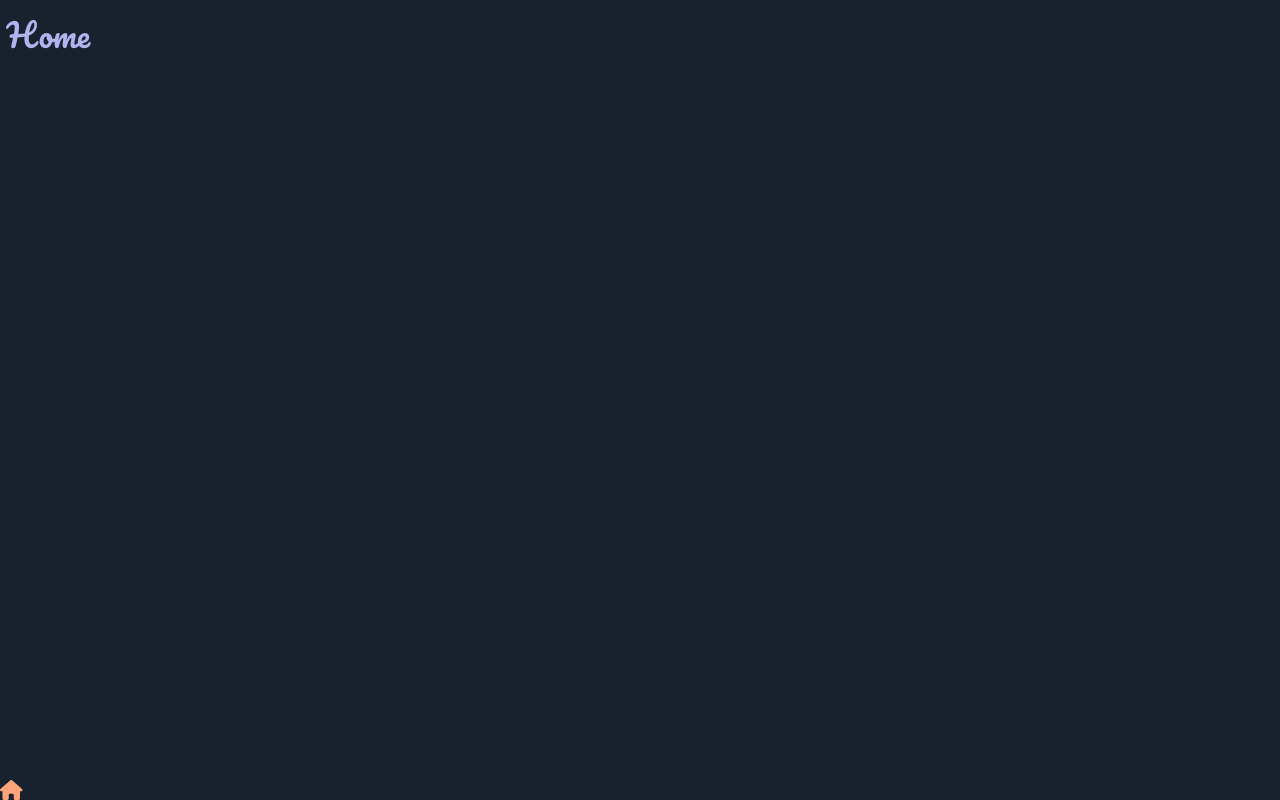
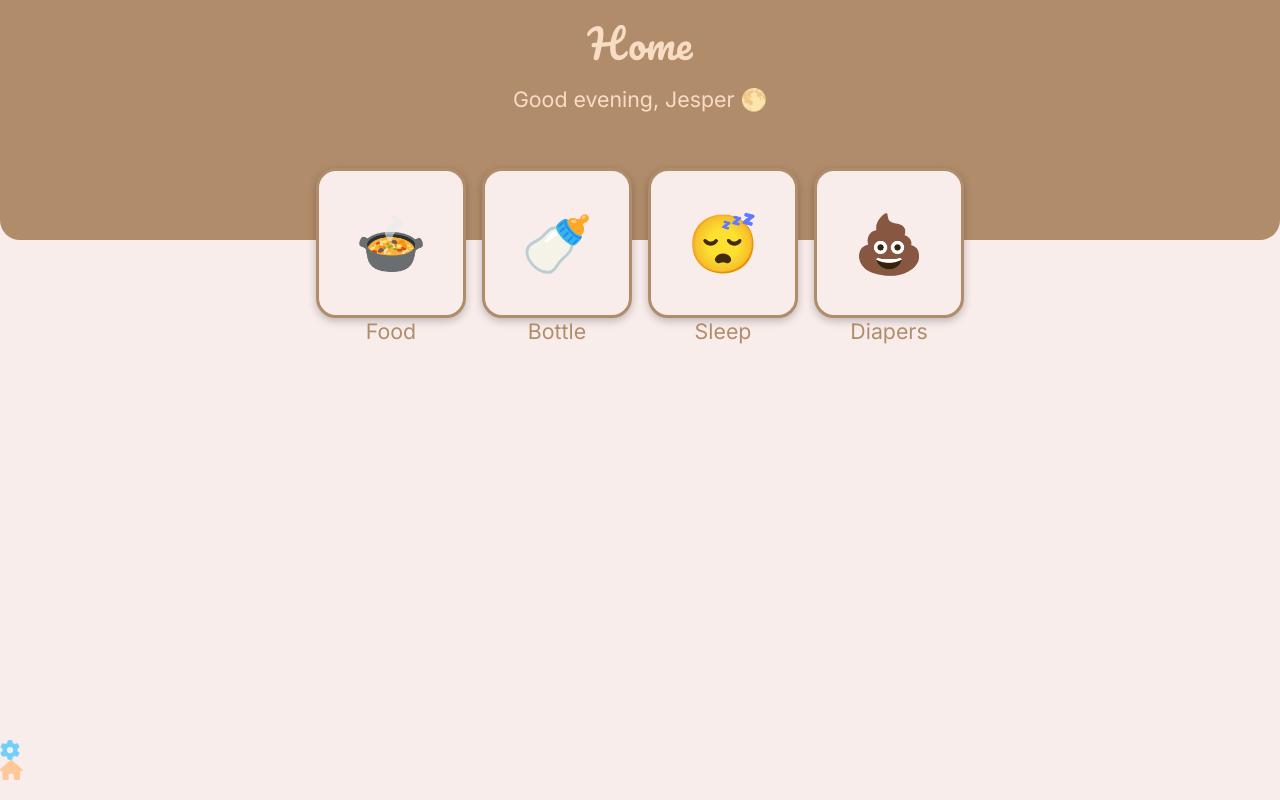
Before and after one commit to happsie/kiddo, a React (Vite) app in the folder ui/: page / in a window 1280 px wide. Built offline with nearby package versions, Linux system fonts and the light colour scheme.

Commit message:
working on new design

```diff
--- a/ui/src/index.css
+++ b/ui/src/index.css
@@ -4,12 +4,12 @@
 @import "default.css";
 
 :root {
-    --text: #0d0c2b;
-    --light-text: #b0b3ee;
-    --background: #18222e;
-    --light: #f8f8f8;
-    --primary: #809be4;
-    --secondary: #5566ce;
+    --text: #B18C6B;
+    --light-text: #f9dcc4;
+    --background: #f8edeb;
+    --light: #fcd5ce;
+    --primary: #ffb5a7;
+    --secondary: #fec89a;
     --accent: #ffa37a;
     --soft-red: #ff999a;
     --soft-blue: #70d0fb;
--- a/ui/src/modules/core/components/card/Card.module.css
+++ b/ui/src/modules/core/components/card/Card.module.css
@@ -14,6 +14,10 @@
     align-items: center;
     border-radius: 20px;
     cursor: pointer;
+    border: 3px solid #FF69B4;
+    border-radius: 20px;
+    box-shadow: rgba(0, 0, 0, 0.24) 0px 3px 8px;
+    background-color: var(--background);
 
     span {
         font-size: 43pt;
--- a/ui/src/modules/core/components/card/Card.tsx
+++ b/ui/src/modules/core/components/card/Card.tsx
@@ -18,7 +18,7 @@ export const Card: React.FC<CardProps> = ({
     size = 'sm',
     className,
     title,
-    color = Color.SoftPurple,
+    color = Color.Text,
     onClick,
     children
 }) => {
@@ -30,10 +30,10 @@ export const Card: React.FC<CardProps> = ({
                 [styles.sm]: size === 'sm',
                 [styles.md]: size === 'md',
                 [styles.lg]: size === 'lg'
-            })} style={{ backgroundColor: color }}>
+            })} style={{ borderColor: color }}>
             {children}
         </div>
-        {title ? <Text color={Color.LightText}>{title}</Text> : null}
+        {title ? <Text color={Color.Text}>{title}</Text> : null}
     </div>
     )
 }
--- a/ui/src/modules/core/components/container/Container.module.css
+++ b/ui/src/modules/core/components/container/Container.module.css
@@ -1,5 +1,5 @@
 .container {
-    padding: 1em;
+    padding: 0 0 1em 0;
     display: flex;
     align-items: center;
     flex-direction: column;
--- a/ui/src/modules/core/components/menu/Menu.module.css
+++ b/ui/src/modules/core/components/menu/Menu.module.css
@@ -7,9 +7,7 @@
 .nav-items {
     display: flex;
     justify-content: space-evenly;
-    background-color: var(--light);
-    margin: 1em;
-    border-radius: 50px;
+    background-color: var(--text);
 }
 
 .nav-item {
@@ -19,133 +17,11 @@
     justify-content: center;
     cursor: pointer;
     svg {
-        color: var(--secondary);
+        color: var(--light-text);
     }
 }
 
 .selected > svg {
     animation: fade-in .3s 1;
-    color: var(--accent);
+    color: var(--secondary);
 }
-
-.context-menu-selected {
-    background-color: var(--light);
-}
-
-.context-menu-selected > svg {
-    color: var(--accent);
-}
-
-.track-menu-open {
-    animation: tilt .3s 1;
-    animation-fill-mode: forwards;
-}
-
-.track-menu-close {
-    animation: tilt-back .3s 1;
-    animation-fill-mode: forwards;
-}
-
-.track-menu {
-    position: fixed;
-    justify-content: space-evenly;
-    bottom: 5em;
-    width: 50svw;
-    animation: happy-expand .5s 1;
-    @media screen and (max-width: 768px) {
-        animation: mobile-menu-popup .3s 1;
-        animation-fill-mode: forwards;
-        width: 90svw;
-    }
-}
-
-.track-menu-item {
-    width: 100%;
-    padding: 1em;
-    display: flex;
-    justify-content: center;
-    cursor: pointer;
-    background-color: var(--light);
-
-    &:hover {
-        svg {
-            animation: popup .3s;
-            animation-fill-mode: forwards;
-        }
-    }
-
-    &:last-child {
-        border-top-right-radius: 50px;
-        border-bottom-right-radius: 50px;
-    }
-
-    &:first-child {
-        border-top-left-radius: 50px;
-        border-bottom-left-radius: 50px;
-    }
-}
-
-.track-menu-item:hover svg {
-    color: var(--accent);
-}
-
-.nav-item:hover > svg {
-    color: var(--accent);
-}
-
-@keyframes tilt {
-    0% {
-        transform: rotate(0deg);
-    }
-    100% {
-        transform: rotate(45deg);
-    }
-}
-
-@keyframes tilt-back {
-    0% {
-        transform: rotate(45deg);
-    }
-    100% {
-        transform: rotate(0deg);
-    }
-}
-
-@keyframes happy-expand {
-    0% {
-        width: 50px;
-    }
-    70% {
-        width: 50svw;
-    }
-}
-
-@keyframes popup {
-    0% {
-        transform: translateY(0px);
-    }
-    100% {
-        transform: translateY(-3px);
-    }
-}
-
-@keyframes mobile-menu-popup {
-    0% {
-        transform: translateY(0px);
-    }
-    50% {
-        transform: translateY(-3px);
-    }
-    100% {
-        transform: translateY(0px);
-    }
-}
-
-@keyframes fade-in {
-    0% {
-        color: var(--primary);
-    }
-    100% {
-        color: var(--accent);
-    }
-}
--- a/ui/src/modules/core/components/menu/Menu.tsx
+++ b/ui/src/modules/core/components/menu/Menu.tsx
@@ -1,19 +1,12 @@
 import { useLocation, useNavigate } from "react-router";
-import { useCallback, useEffect, useMemo, useState } from "react";
+import { useCallback } from "react";
 import styles from './Menu.module.css';
 import cls from 'classnames';
 import { FontAwesomeIcon } from "@fortawesome/react-fontawesome";
 import {
-    faPlus,
     faList,
     faHouse,
-    faPersonBreastfeeding,
-    faUtensils,
-    faPoop,
-    faBed,
-    faCapsules,
     faGear,
-    faChartLine
 } from '@fortawesome/free-solid-svg-icons'
 import { IconDefinition } from "@fortawesome/fontawesome-svg-core";
 import { Color } from "../../utils/colors.ts";
@@ -29,82 +22,30 @@ export type ContextMenuProps = {
     menuItems: MenuItem[];
 }
 
-const ContextMenu: React.FC<ContextMenuProps> = ({ show, menuItems }) => {
-    const navigate = useNavigate();
-    return (
-        <ol className={styles.trackMenu} style={{ display: show ? 'flex' : 'none' }}>
-            {menuItems.map((item, index) => (
-                <li key={index} className={styles.trackMenuItem} onClick={() => navigate(item.navigate)}>
-                    <FontAwesomeIcon icon={item.icon} color={item.color ?? Color.Background} size={'lg'} />
-                </li>
-            ))}
-        </ol>
-    );
-}
-
 export const Menu: React.FC = () => {
     const location = useLocation();
     const navigate = useNavigate();
-    const [showTrackMenu, setShowTrackMenu] = useState(false);
 
     const isSelected = useCallback((path: string) => {
         return location.pathname == path;
     }, [location.pathname])
-
-    useEffect(() => {
-        setShowTrackMenu(false);
-    }, [location.pathname]);
-
-    // TODO: Leave this as memo, we will probably have menu items loaded from user settings later
-    const trackMenuItems = useMemo<MenuItem[]>(() => ([
-        {
-            icon: faCapsules,
-            navigate: '/track/medicin'
-        },
-        {
-            icon: faBed,
-            navigate: '/track/sleep'
-        },
-        {
-            icon: faUtensils,
-            navigate: '/track/food'
-        },
-        {
-            icon: faPersonBreastfeeding,
-            navigate: '/track/breast-feeding'
-        },
-        {
-            icon: faPoop,
-            navigate: '/track/poop'
-        }
-    ]), [])
 
     return (
         <nav className={styles.nav}>
             <ol className={styles.navItems}>
                 <li onClick={() => navigate('/settings')}
                     className={isSelected('/settings') ? cls(styles.navItem, styles.selected) : styles.navItem}>
-                    <FontAwesomeIcon icon={faGear} color={Color.Background} size={'lg'} />
-                </li>
-                <li onClick={() => navigate('/statistics')}
-                    className={isSelected('/statistics') ? cls(styles.navItem, styles.selected) : styles.navItem}>
-                    <FontAwesomeIcon icon={faChartLine} color={Color.Background} size={'lg'} />
-                </li>
-                <li className={showTrackMenu ? cls(styles.navItem, styles.contextMenuSelected) : styles.navItem}
-                    onClick={() => setShowTrackMenu(!showTrackMenu)}>
-                    <FontAwesomeIcon icon={faPlus} color={Color.Background}
-                        className={showTrackMenu ? styles.trackMenuOpen : styles.trackMenuClose}
-                        size={'lg'} />
-                    <ContextMenu show={showTrackMenu} menuItems={trackMenuItems} />
-                </li>
-                <li onClick={() => navigate('/history')}
-                    className={isSelected('/history') ? cls(styles.navItem, styles.selected) : styles.navItem}>
-                    <FontAwesomeIcon icon={faList} color={Color.Background} size={'lg'} />
+                    <FontAwesomeIcon icon={faGear} color={Color.SoftBlue} size={'lg'} />
                 </li>
                 <li onClick={() => navigate('/')}
                     className={isSelected('/') ? cls(styles.navItem, styles.selected) : styles.navItem}>
                     <FontAwesomeIcon icon={faHouse} color={Color.Background} size={'lg'} />
                 </li>
+
+                <li onClick={() => navigate('/history')}
+                    className={isSelected('/history') ? cls(styles.navItem, styles.selected) : styles.navItem}>
+                    <FontAwesomeIcon icon={faList} color={Color.Background} size={'lg'} />
+                </li>
             </ol>
         </nav>
     );
--- a/ui/src/modules/core/utils/colors.ts
+++ b/ui/src/modules/core/utils/colors.ts
@@ -1,13 +1,13 @@
 export const Color = {
-    Text: '#0d0c2b',
-    LightText: '#b0b3ee',
-    Background: '#18222e',
-    Light: '#f8f8f8',
-    Primary: '#809be4',
-    Secondary: '#5566ce',
+    Text: '#B18C6B',
+    LightText: '#f9dcc4',
+    Background: '#f8edeb',
+    Light: '#fcd5ce',
+    Primary: '#ffb5a7',
+    Secondary: '#fec89a',
     Accent: '#ffa37a',
     SoftRed: '#ff999a',
     SoftBlue: '#70d0fb',
-    SoftPurple: '#b185fa',
+    SoftPurple: '#FFB6C1',
     SoftGreen: '#70fbaa'
 } as const;
--- /dev/null
+++ b/ui/src/modules/home/components/Home.module.css
@@ -0,0 +1,10 @@
+.hero {
+    background: var(--text);
+    min-height: 30svh;
+    min-width: 100svw;
+    display: flex;
+    align-items: center;
+    flex-direction: column;
+    border-bottom-left-radius: 20px;
+    border-bottom-right-radius: 20px
+}
--- a/ui/src/modules/home/components/Home.tsx
+++ b/ui/src/modules/home/components/Home.tsx
@@ -1,8 +1,44 @@
-import { Title } from "@core/components/typography/Typography";
+import { Card } from "@core/components/card/Card";
+import { Container } from "@core/components/container/Container";
+import { Text, Title } from "@core/components/typography/Typography";
 import { Color } from "@core/utils/colors";
+import { useNavigate } from "react-router";
+import styles from "./Home.module.css";
+
+function greetingMessage(): string {
+    const now = new Date()
+    if (now.getHours() < 12) {
+        return "Good morning, Jesper ☀️";
+    }
+    if (now.getHours() < 17) {
+       return "Good afternoon, Jesper 🌞";
+    }
+    return "Good evening, Jesper 🌕"
+}
 
 export const Home = () => {
+    const navigate = useNavigate();
+
     return (
-        <Title style="pacifico" color={Color.LightText}>Home</Title>
+        <Container>
+            <div className={styles.hero}>
+                <Title style="pacifico" color={Color.LightText} size="xl">Home</Title>
+                <Text color={Color.LightText}>{greetingMessage()}</Text>
+            </div>
+            <div style={{ position: 'absolute', top: '20svh', display: 'flex', flexWrap: 'wrap', justifyContent: 'center' }}>
+                <Card title="Food" size="md" onClick={() => navigate('/track/food')}>
+                    <span>🍲</span>
+                </Card>
+                <Card title="Bottle" size="md">
+                    <span>🍼</span>
+                </Card>
+                <Card title="Sleep" size="md">
+                    <span>😴</span>
+                </Card>
+                <Card title="Diapers" size="md">
+                    <span>💩</span>
+                </Card>
+            </div>
+        </Container>
     )
 }
--- a/ui/src/modules/tracking/components/Food.tsx
+++ b/ui/src/modules/tracking/components/Food.tsx
@@ -128,7 +128,7 @@ export const Food = () => {
                     </div>
                     <div>
                         <Title size="sm" color={Color.LightText}>Metric type</Title>
-                        <input type="text" placeholder="Metric type" onChange={e => setNewItem({ ...newItem, metricType: 'this' })}></input>
+                        <input type="text" placeholder="Metric type" onChange={() => setNewItem({ ...newItem, metricType: 'this' })}></input>
                     </div>
                     <div style={{ display: 'flex' }}>
                         <Button onClick={() => {
```
